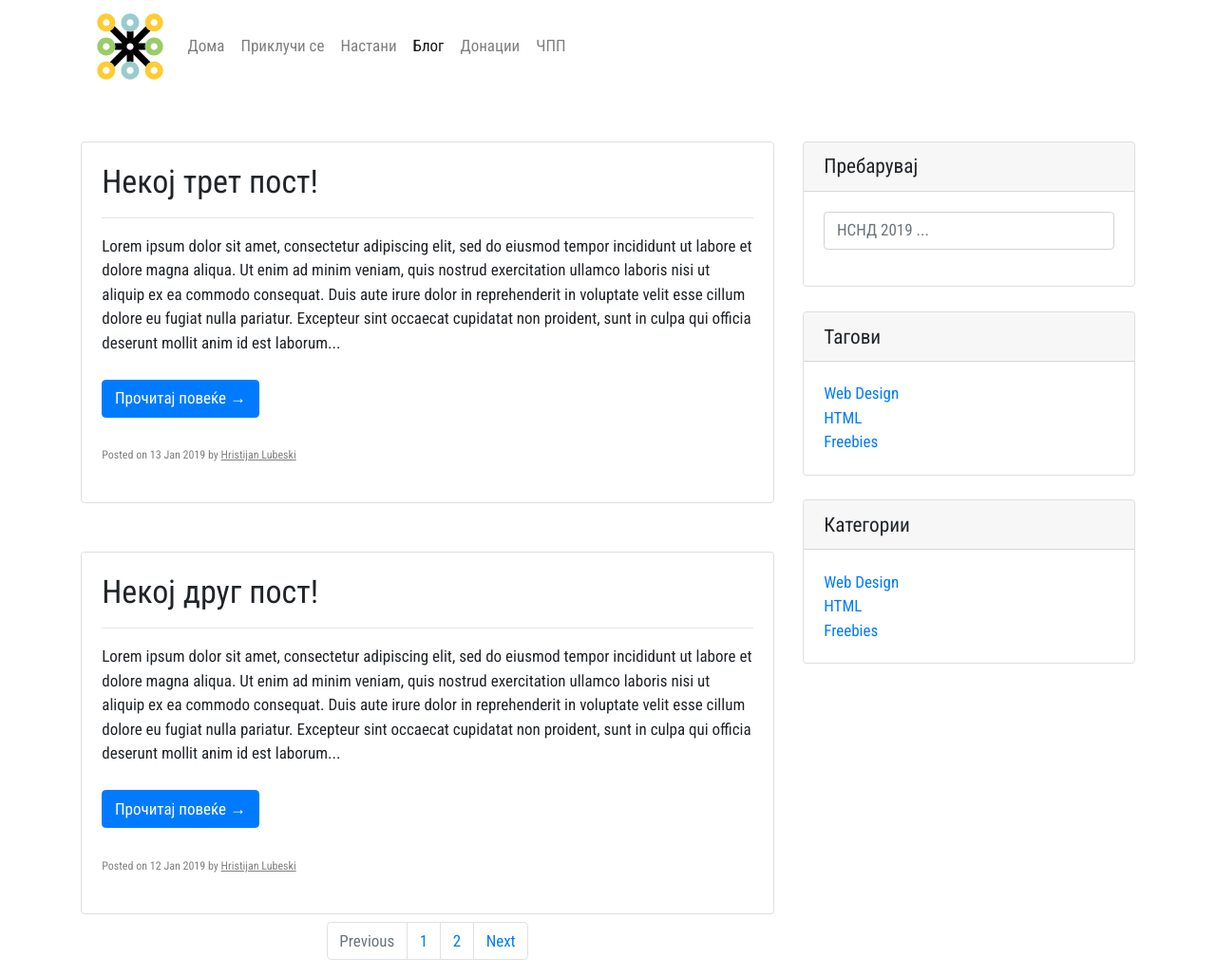
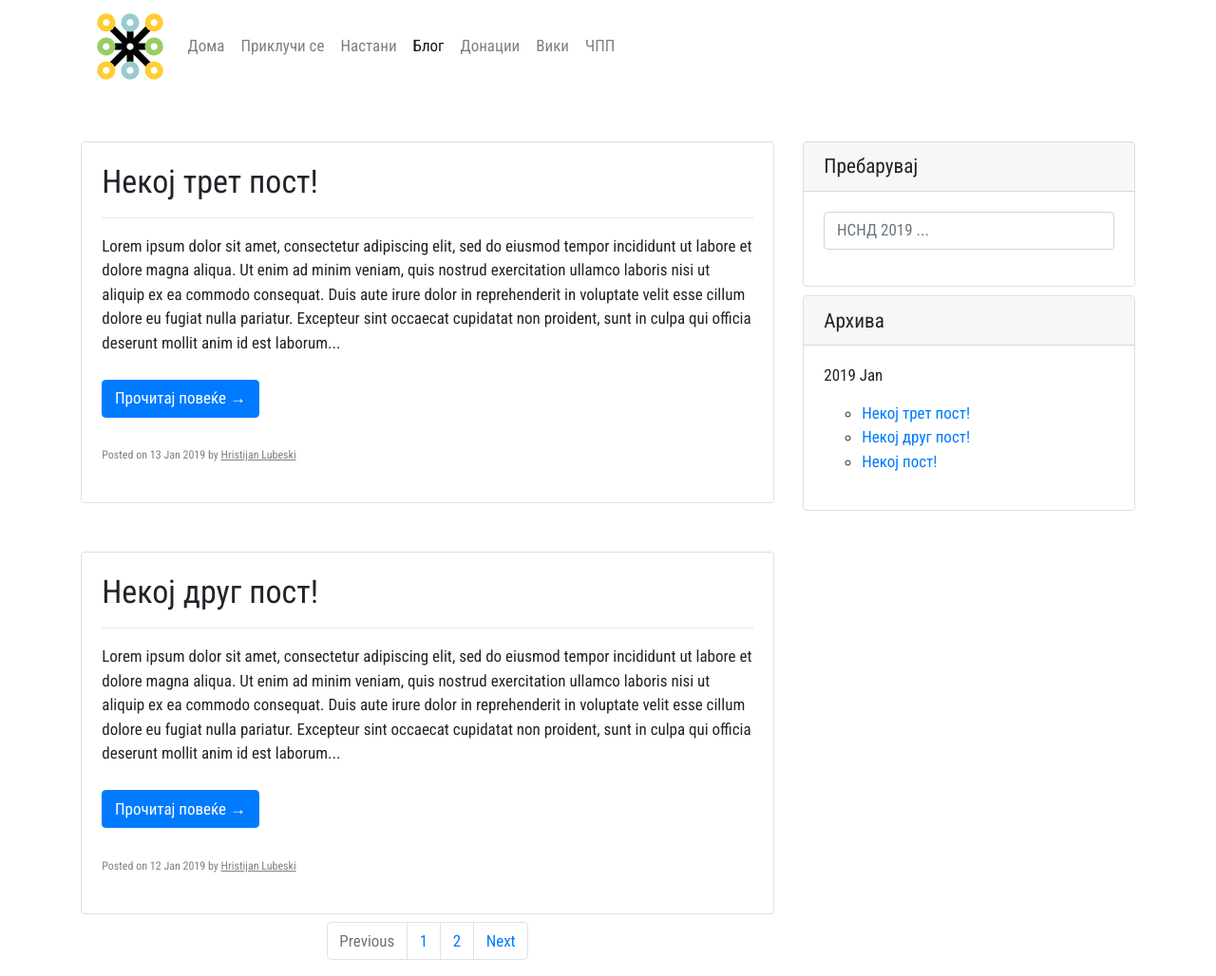
Before and after one commit to skopjehacklab/hackerspace, a Jekyll site: the page built from blog/index.html, in a window 1280 px wide. Shown: the whole page at 95% size. Built offline with Jekyll 4.4.1, drawn with Linux system fonts in a browser that asks for light colours; nearby versions of some CDN libraries; the list of posts is cut into pages by our own code.

Commit message:
adds blog archive, new faq in config

```diff
--- a/_config.yml
+++ b/_config.yml
@@ -39,6 +39,8 @@ navigation:
     url: "/blog/"
   - title: "Донации"
     url: "/donations/"
+  - title: "Вики"
+    url: "https://wiki.spodeli.org/"
   - title: "ЧПП"
     url: "/faq/"
 
@@ -46,6 +48,19 @@ navigation:
 # In order for a new FAQ to be rendered
 # you need to rebuild the website
 faq:
+  - title: "Зошто хаклаб?"
+    description: "За да научиш нови работи од светот на софтверот и хардверот, да најдеш помош за доразвивање
+                на некои од твоите идеи што мислиш дека никогаш нема да ги реализираш, да ти се средат
+                проблемите во животот со GNU/Linux дистрибуциите, да јадеш наполитанки додека не пукнеш, да
+                дознаеш како да се заштитиш на интернет и да ги научиш правата кои ги поседуваш додека
+                сурфаш, слободно да пиеш филтер кафе, да добиеш добри насоки за Gnome Women Outreach
+                програмата, да добиеш помош за Google Summer Of Codе и да правиш многу други
+                интересни работи. <br> <br>
+
+                Идејата е сите кои се заинтересирани за слободен софтвер, GNU/Linux, но и општо
+                технологија, компјутери, хакирање (не кракирање), мрежи, сервери, електроника, слободна
+                култура и општество, геџети, роботи итн., да може да се соберат за да споделат знаења и
+                искуства, да дискутираат и експериментираат."
   - title: "Дали треба да бидам член на КИКА за да го посетувам хаклабот?"
     description: "A1"
   - title: "Како да станам член? Колку кошта чланарината?"
@@ -77,7 +92,7 @@ paginate: 2
 paginate_path: "/blog/:num/"
 
 sass:
-  sass_dir: css
+  sass_dir: assets/css
 
 collections:
   events:
--- a/blog/index.html
+++ b/blog/index.html
@@ -2,8 +2,6 @@
 layout: default
 title: "Блог"
 ---
-
-
 
 <div class="row">
 
@@ -77,50 +75,21 @@ title: "Блог"
             </div>
         </div>
 
-        <!-- Categories Widget -->
-        <div class="card my-4">
-            <h5 class="card-header">Тагови</h5>
-            <div class="card-body">
-                <div class="row">
-                    <div class="col-lg-6">
-                        <ul class="list-unstyled mb-0">
-                            <li>
-                                <a href="#">Web Design</a>
-                            </li>
-                            <li>
-                                <a href="#">HTML</a>
-                            </li>
-                            <li>
-                                <a href="#">Freebies</a>
-                            </li>
-                        </ul>
-                    </div>
+        <!-- Search Widget -->
+        <div class="card mt-2">
+                <h5 class="card-header">Архива</h5>
+                <div class="card-body">
+                    {% assign postsByYearMonth = site.posts | group_by_exp:"post", "post.date | date: '%Y %b'"  %}
+                    {% for yearMonth in postsByYearMonth %}
+                    <h6>{{ yearMonth.name }}</h6>
+                    <ul class="search-results">
+                        {% for post in yearMonth.items %}
+                            <li><a href="{{ post.url }}">{{ post.title }}</a></li>
+                        {% endfor %}
+                    </ul>
+                    {% endfor %}
                 </div>
             </div>
-        </div>
-
-        <!-- Categories Widget -->
-        <div class="card my-4">
-            <h5 class="card-header">Категории</h5>
-            <div class="card-body">
-                <div class="row">
-                    <div class="col-lg-6">
-                        <ul class="list-unstyled mb-0">
-                            <li>
-                                <a href="#">Web Design</a>
-                            </li>
-                            <li>
-                                <a href="#">HTML</a>
-                            </li>
-                            <li>
-                                <a href="#">Freebies</a>
-                            </li>
-                        </ul>
-                    </div>
-                </div>
-            </div>
-        </div>
-
     </div>
 
 </div>
@@ -128,7 +97,7 @@ title: "Блог"
 
 
 <!-- Script pointing to search-script.js -->
-<script src="/js/search.js" type="text/javascript"></script>
+<script src="/assets/js/search.js" type="text/javascript"></script>
 
 <!-- Configuration -->
 <script>
```
